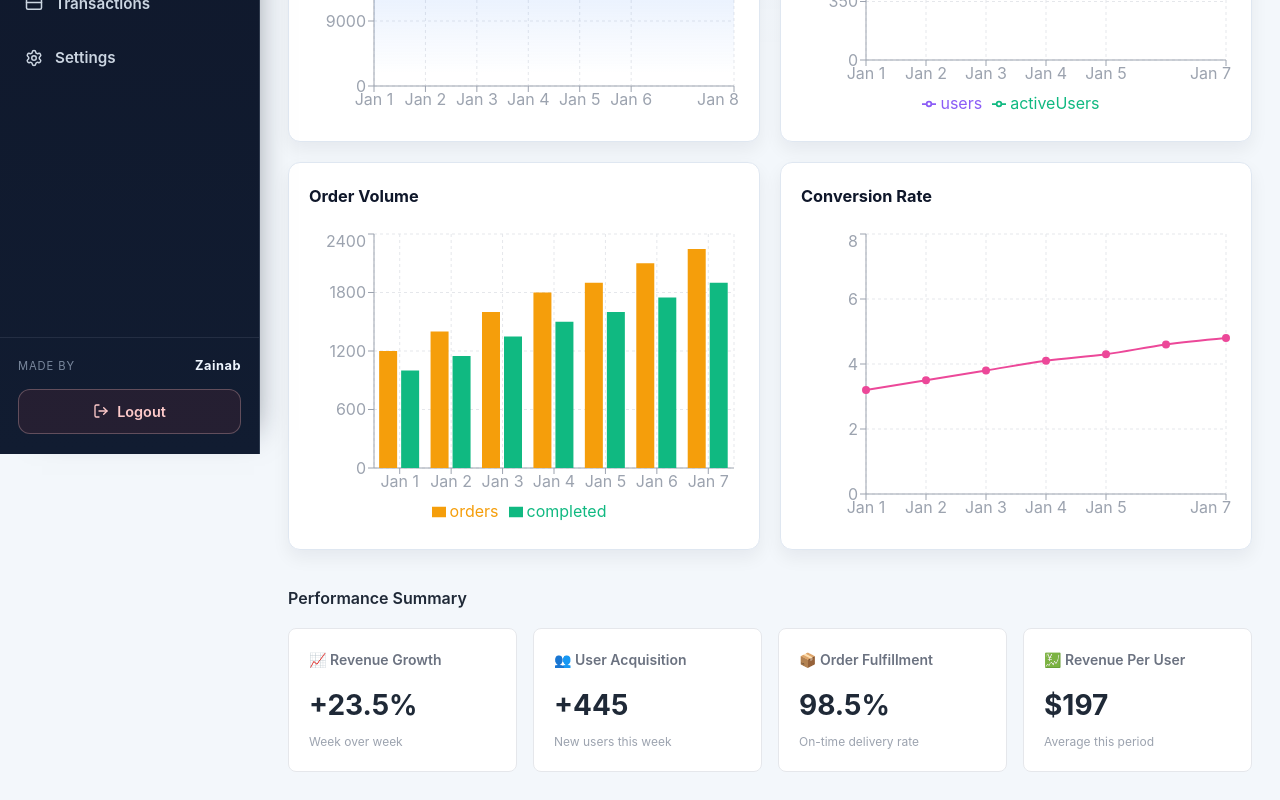
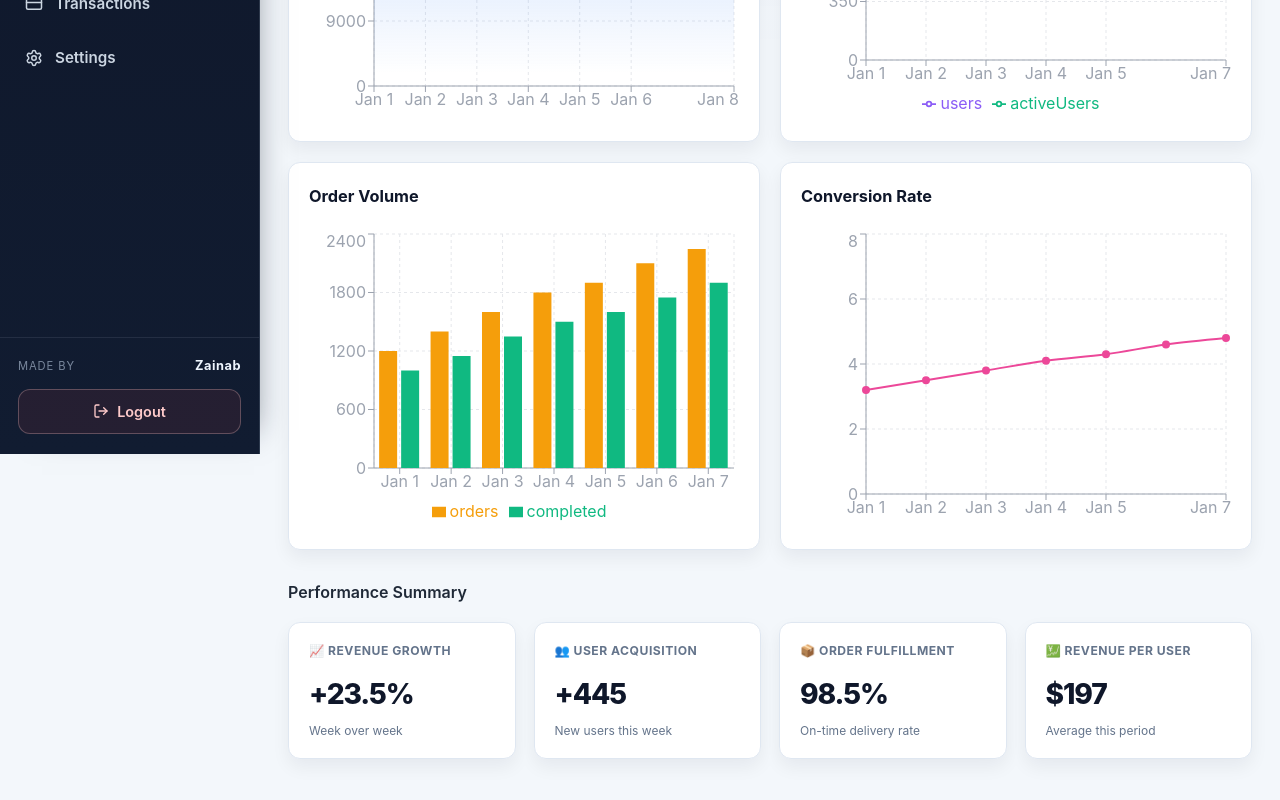
Before and after one commit to abdulbasit-25/zainaib-internship-task, a React (Vite) app in the folder task-4-enterprise-dashboard/: page /analytics in a window 1280 px wide. Shown: the part 346-1146 px from the top of the page. Built offline with nearby package versions, Linux system fonts and the light colour scheme; sample sign-in values are in the browser's storage.

Commit message:
Update enterprise dashboard AnalyticsPage.css

```diff
--- a/task-4-enterprise-dashboard/src/pages/AnalyticsPage.css
+++ b/task-4-enterprise-dashboard/src/pages/AnalyticsPage.css
@@ -7,58 +7,65 @@
 
 .charts-grid {
   display: grid;
-  grid-template-columns: repeat(auto-fit, minmax(400px, 1fr));
+  grid-template-columns: repeat(auto-fit, minmax(360px, 1fr));
   gap: 20px;
 }
 
 .analytics-summary {
-  margin-top: 12px;
+  margin-top: 6px;
 }
 
 .section-title {
-  font-size: 18px;
-  font-weight: 600;
-  color: #1f2937;
-  margin-bottom: 20px;
+  font-size: 1.15rem;
+  font-weight: 700;
+  color: var(--text);
+  margin-bottom: 18px;
 }
 
 .summary-grid {
   display: grid;
-  grid-template-columns: repeat(auto-fit, minmax(200px, 1fr));
-  gap: 16px;
+  grid-template-columns: repeat(auto-fit, minmax(180px, 1fr));
+  gap: 18px;
 }
 
 .summary-card {
-  background: white;
-  border: 1px solid #e5e7eb;
-  border-radius: 8px;
-  padding: 20px;
-  transition: all 0.3s ease;
+  background: var(--surface);
+  border: 1px solid var(--line);
+  border-radius: var(--radius-sm);
+  padding: 18px 20px;
+  box-shadow: var(--shadow-soft);
+  transition:
+    transform 0.2s ease,
+    box-shadow 0.2s ease,
+    border-color 0.2s ease;
 }
 
 .summary-card:hover {
-  border-color: #3b82f6;
-  box-shadow: 0 10px 25px rgba(37, 99, 235, 0.1);
-  transform: translateY(-4px);
+  border-color: rgba(36, 87, 245, 0.2);
+  transform: translateY(-3px);
+  box-shadow: var(--shadow);
 }
 
 .summary-card h4 {
-  font-size: 14px;
-  color: #6b7280;
+  font-size: 0.76rem;
+  color: var(--text-muted);
   margin: 0 0 12px 0;
-  font-weight: 600;
+  font-weight: 700;
+  letter-spacing: 0.04em;
+  text-transform: uppercase;
 }
 
 .summary-value {
-  font-size: 28px;
-  font-weight: 700;
-  color: #1f2937;
+  font-size: clamp(1.65rem, 2.2vw, 2.2rem);
+  font-weight: 800;
+  color: var(--text);
   margin: 0 0 4px 0;
+  letter-spacing: -0.04em;
 }
 
 .summary-detail {
-  font-size: 12px;
-  color: #9ca3af;
+  font-size: 0.75rem;
+  color: var(--text-muted);
   margin: 0;
 }
 
@@ -73,7 +80,6 @@
   }
 }
 
-/* Responsive */
 @media (max-width: 1024px) {
   .charts-grid {
     grid-template-columns: 1fr;
```
